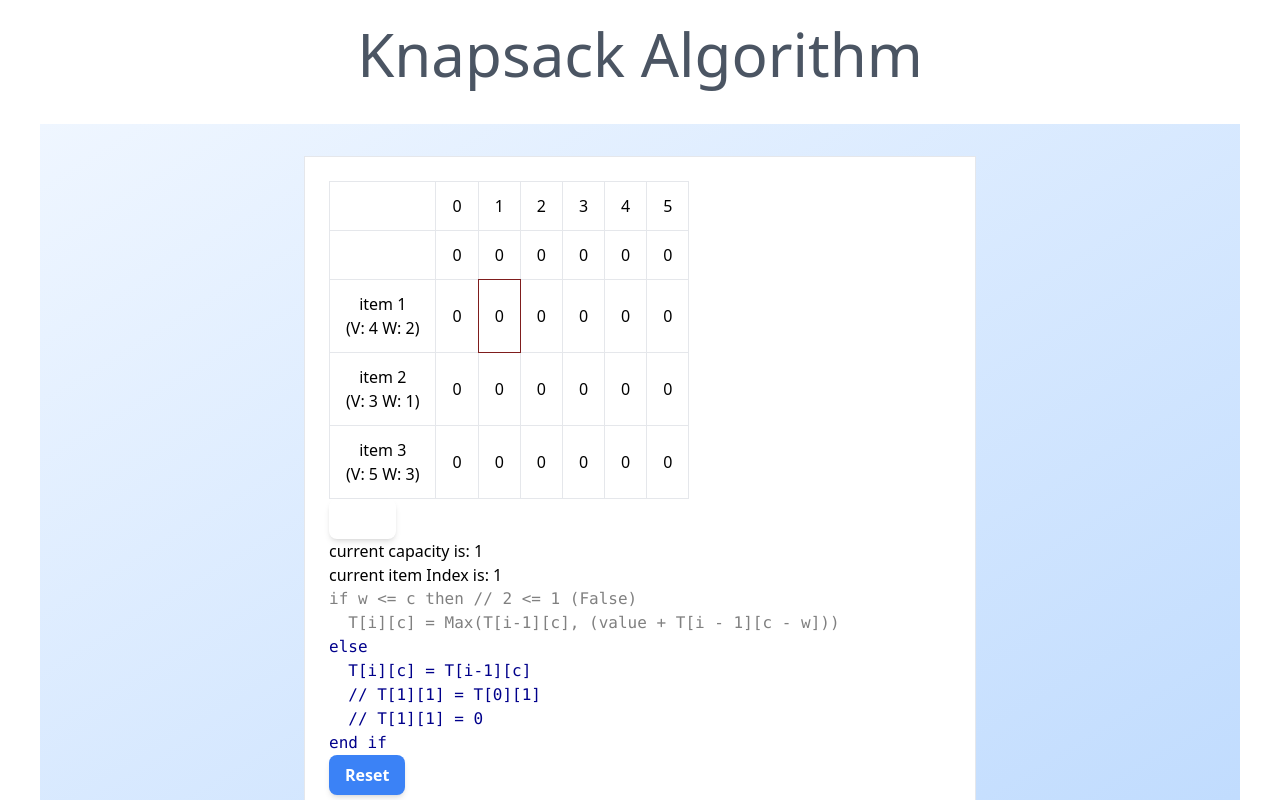
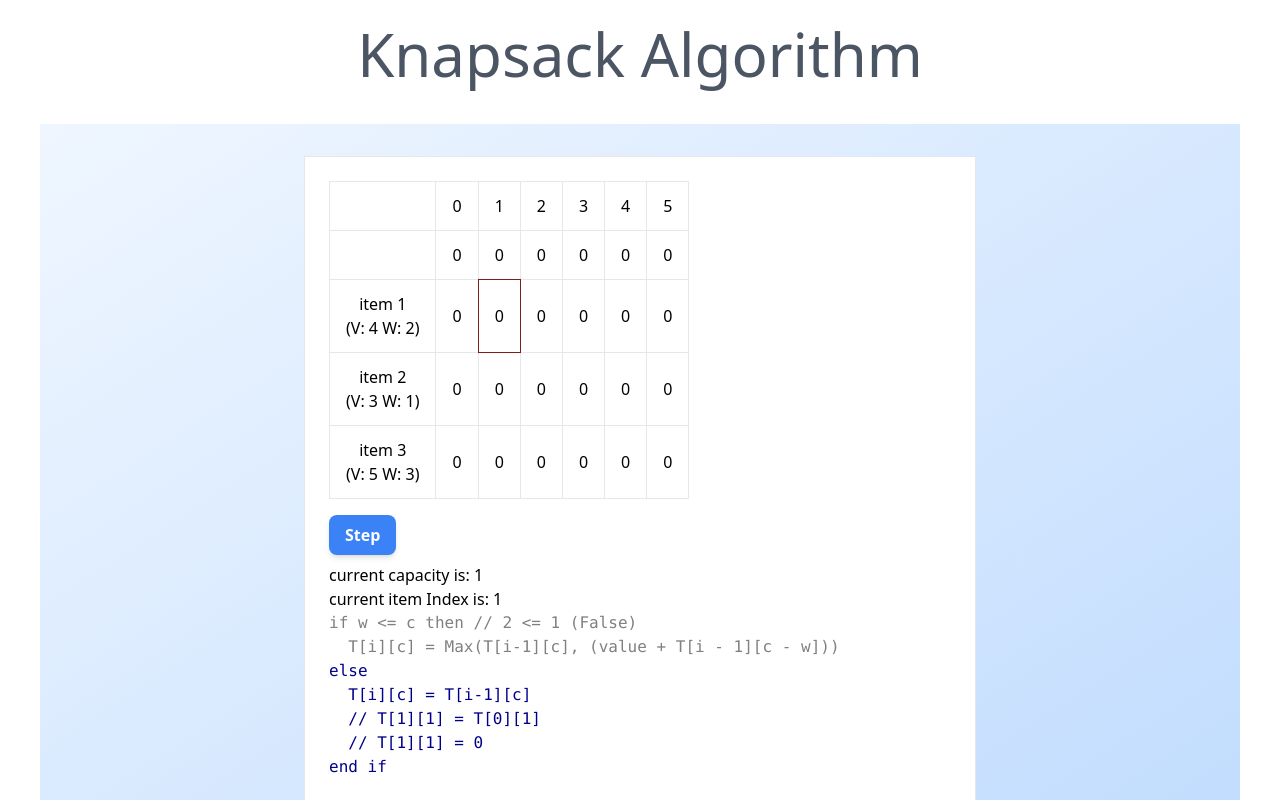
Before and after one commit to MonicaG/knapsack-algorithm-visualization, a React (Create React App) app: page / in a window 1280 px wide. Both pictures are taken after a click on the input "Calculate". Shown: the top 800 px of the page. Built offline with nearby package versions, Linux system fonts and the light colour scheme.

Commit message:
Added styling to the solutions phase

```diff
--- a/src/App.css
+++ b/src/App.css
@@ -43,4 +43,12 @@
   .errorMsg {
     @apply text-red-500 my-2
   }
+
+  .tableInfo {
+    @apply py-4
+  }
+
+  .pseudoCode {
+    @apply overflow-x-auto py-2
+  }
 }
--- a/src/App.js
+++ b/src/App.js
@@ -88,7 +88,9 @@ function App() {
               <SolutionController
                 knapsackAlgorithm={state.knapsack}
               />
-              <input className="btnBlue" type="button" value="Reset" onClick={() => dispatch({ type: actionTypes.reset })} />
+              <div className="text-center">
+                <input className="btnBlue" type="button" value="Reset" onClick={() => dispatch({ type: actionTypes.reset })} />
+              </div>
             </div>
           }
         </div>
--- a/src/components/solution/BuildTableInfo.js
+++ b/src/components/solution/BuildTableInfo.js
@@ -20,10 +20,9 @@ function BuildTableInfo({knapsackAlgorithm, state, dispatch}) {
   }
 
   return (
-    <div className="BuildTableInfo">
-
-      <input type="button" className="btn" value="Step" onClick={() => dispatch({type: getType()})} />
-      <div>
+    <div className="tableInfo">
+      <input type="button" className="btnBlue" value="Step" onClick={() => dispatch({type: getType()})} />
+      <div className="pseudoCode">
         <p>current capacity is: {state.currentCapacity}</p>
         <p>current item Index is: {state.currentItemIndex}</p>
         <TablePopulationPseudoCode
--- a/src/components/solution/SolutionController.js
+++ b/src/components/solution/SolutionController.js
@@ -1,4 +1,4 @@
-import {KnapsackAlgorithmPropType} from './helpers/PropTypesHelper'
+import { KnapsackAlgorithmPropType } from './helpers/PropTypesHelper'
 import SolutionTableRow from './SolutionTableRow';
 import React, { useReducer } from 'react';
 import BuildTable from './BuildTable';
@@ -57,7 +57,7 @@ function SolutionController({ knapsackAlgorithm }) {
           currentCapacity: action.payload.currentCapacity
         }
 
-        if(action.payload.newItem) {
+        if (action.payload.newItem) {
           theState = {
             ...theState,
             solutionItems: [...state.solutionItems, action.payload.newItem]
@@ -71,6 +71,7 @@ function SolutionController({ knapsackAlgorithm }) {
   }
   return (
     <div>
+      <div className="overflow-x-auto">
         <table className="table-auto px-10 py-3">
           <tbody>
             <SolutionTableRow
@@ -90,6 +91,7 @@ function SolutionController({ knapsackAlgorithm }) {
             }
           </tbody>
         </table>
+      </div>
       {state.findSolutionItems === false ?
         <BuildTableInfo
           knapsackAlgorithm={knapsackAlgorithm}
--- a/src/components/solution/SolutionItemsTableInfo.js
+++ b/src/components/solution/SolutionItemsTableInfo.js
@@ -46,9 +46,9 @@ function SolutionItemsTableInfo({ knapsackAlgorithm, state, dispatch }) {
   }
 
   return (
-    <div className="SolutionItemsTableInfo">
-      <input type="button" className="btn" value="Step" disabled={state.solutionIndex <= 0} onClick={handleButtonClick} />
-      <div>
+    <div className="tableInfo">
+      <input type="button" className="btnBlue" value="Step" disabled={state.solutionIndex <= 0} onClick={handleButtonClick} />
+      <div className="pseudoCode">
         <p>current capacity is: {state.currentCapacity}</p>
         <p>current item Index is: {state.solutionIndex}</p>
         <div>
```
Lines whose indentation alone changed are shown as unchanged.
